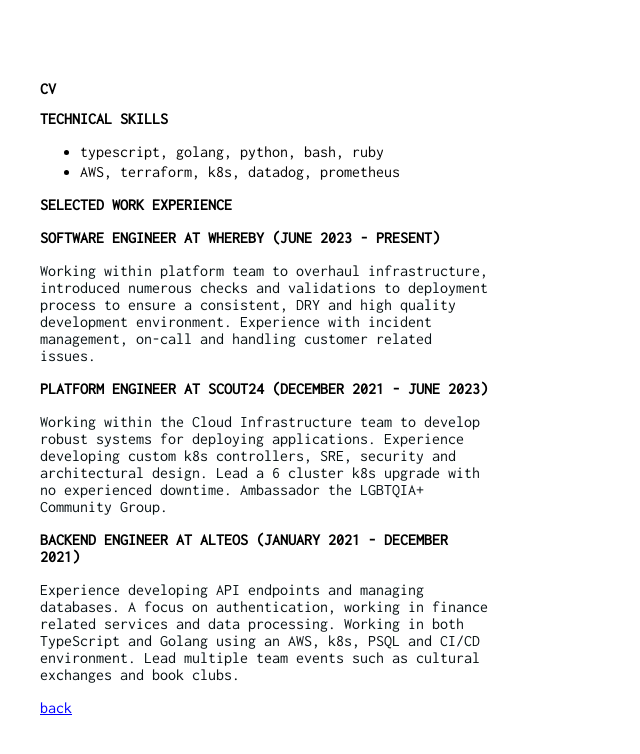
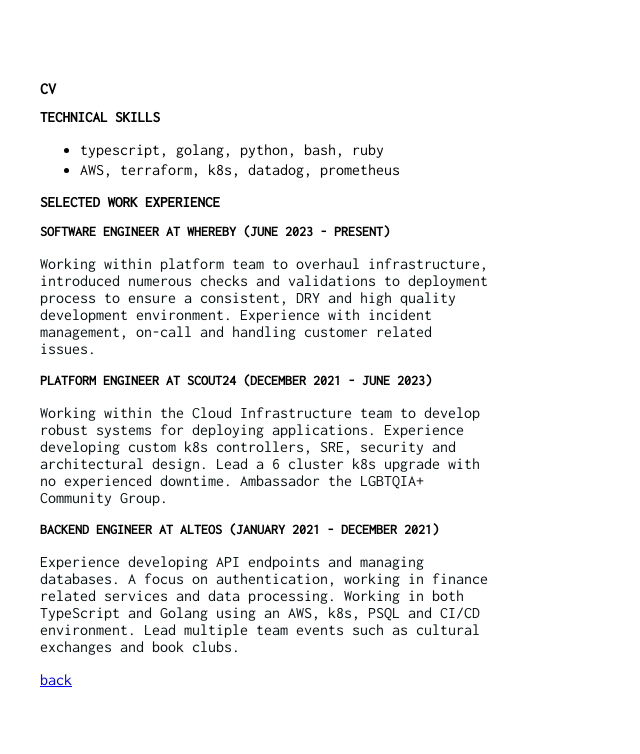
Before and after one commit to jsphwllng/jsphwllng.github.io, a Jekyll site: the page built from cv.md, in a window 1280 px wide. Shown: the top 754 px of the page, without its empty margins (0-640 px from the left). Built offline with Jekyll 4.4.1, drawn with Linux system fonts in a browser that asks for light colours.

Commit message:
Font size

```diff
--- a/assets/css/styles.css
+++ b/assets/css/styles.css
@@ -115,12 +115,12 @@
      h2 {
          font-weight: bold;
          text-transform: uppercase;
-         font-size: 16px
+         font-size: 15px
     }
      h3 {
          text-transform: uppercase;
          font-weight: bold;
-         font-size: 16px;
+         font-size: 14px;
     }
 
      bold {
```
